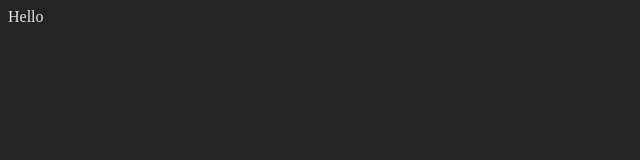
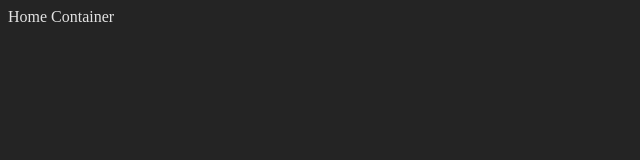
Before and after one commit to darkemlord/bloggonbian-ui, a React (Vite) app: page / in a window 1280 px wide. Shown: the top 160 px of the page, without its empty margins (0-640 px from the left). Built offline with nearby package versions, Linux system fonts and the light colour scheme.

Commit message:
refs #1 adding react router

```diff
--- a/src/App.tsx
+++ b/src/App.tsx
@@ -1,7 +1,7 @@
-import { Box } from "@mui/material";
+import Home from "./Containers/Home";
 
 function App() {
-  return <Box>Hello</Box>;
+  return <Home />;
 }
 
 export default App;
--- /dev/null
+++ b/src/Containers/Auth/index.tsx
@@ -0,0 +1,8 @@
+import { Box } from "@mui/material";
+import React from "react";
+
+const AuthContainer: React.FC = () => {
+  return <Box>AuthContainer</Box>;
+};
+
+export default AuthContainer;
--- /dev/null
+++ b/src/Containers/Home/index.tsx
@@ -0,0 +1,8 @@
+import { Box } from "@mui/material";
+import React from "react";
+
+const HomeContainer: React.FC = () => {
+  return <Box>Home Container</Box>;
+};
+
+export default HomeContainer;
--- a/src/main.tsx
+++ b/src/main.tsx
@@ -1,10 +1,11 @@
-import React from 'react'
-import ReactDOM from 'react-dom/client'
-import App from './App.tsx'
-import './index.css'
+import React from "react";
+import ReactDOM from "react-dom/client";
+import "./index.css";
+import { RouterProvider } from "react-router-dom";
+import router from "./router.tsx";
 
-ReactDOM.createRoot(document.getElementById('root')!).render(
+ReactDOM.createRoot(document.getElementById("root")!).render(
   <React.StrictMode>
-    <App />
-  </React.StrictMode>,
-)
+    <RouterProvider router={router} />
+  </React.StrictMode>
+);
--- /dev/null
+++ b/src/router.tsx
@@ -0,0 +1,17 @@
+import { createBrowserRouter } from "react-router-dom";
+import App from "./App";
+import Auth from "./Containers/Auth";
+
+const router = createBrowserRouter([
+  {
+    path: "/",
+    element: <App />,
+    errorElement: <div>Error Page</div>,
+  },
+  {
+    path: "/auth",
+    element: <Auth />,
+  },
+]);
+
+export default router;
```
Also changed, not shown: src/Containers/Auth/authStyles.ts (added).
